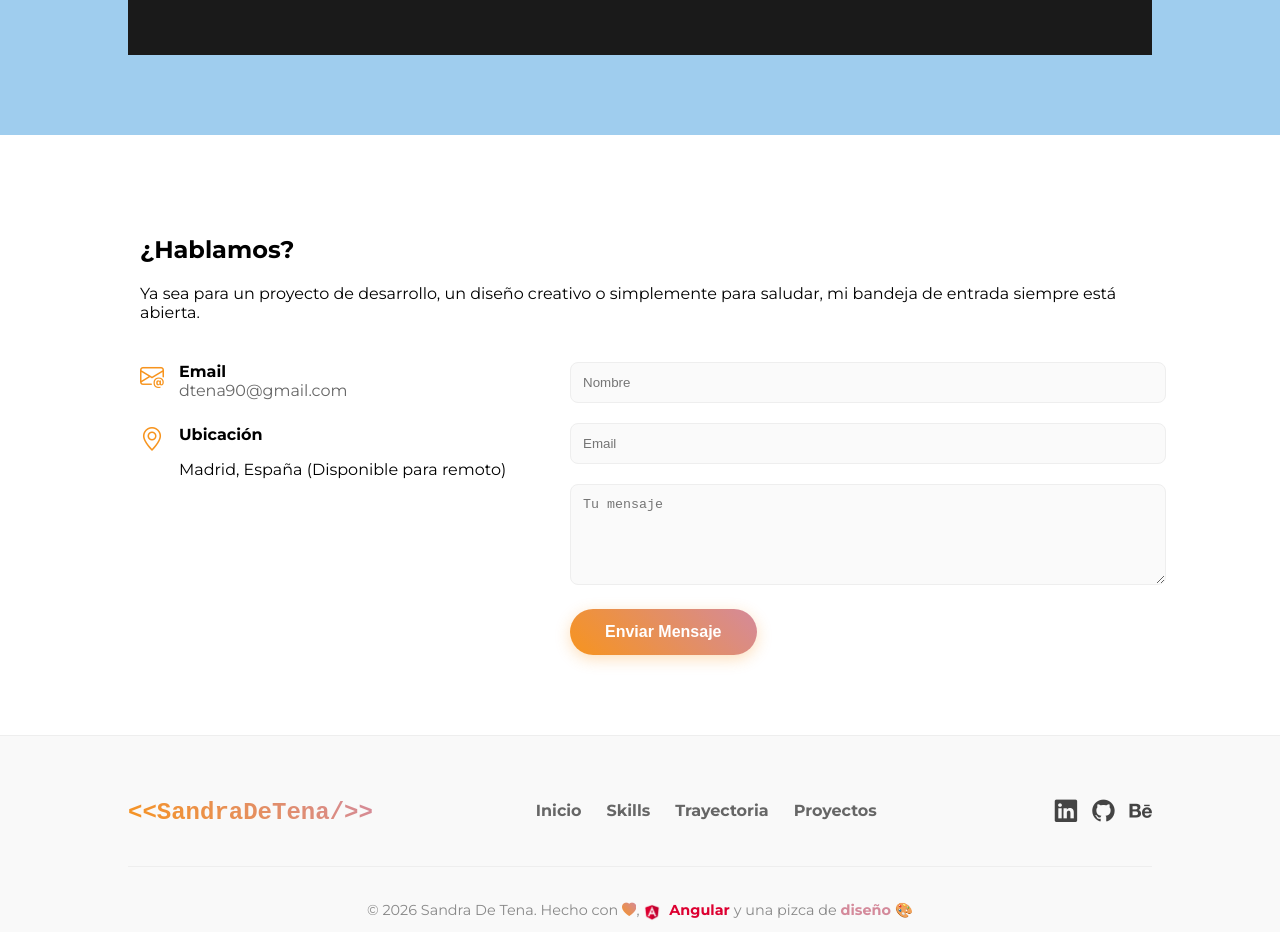
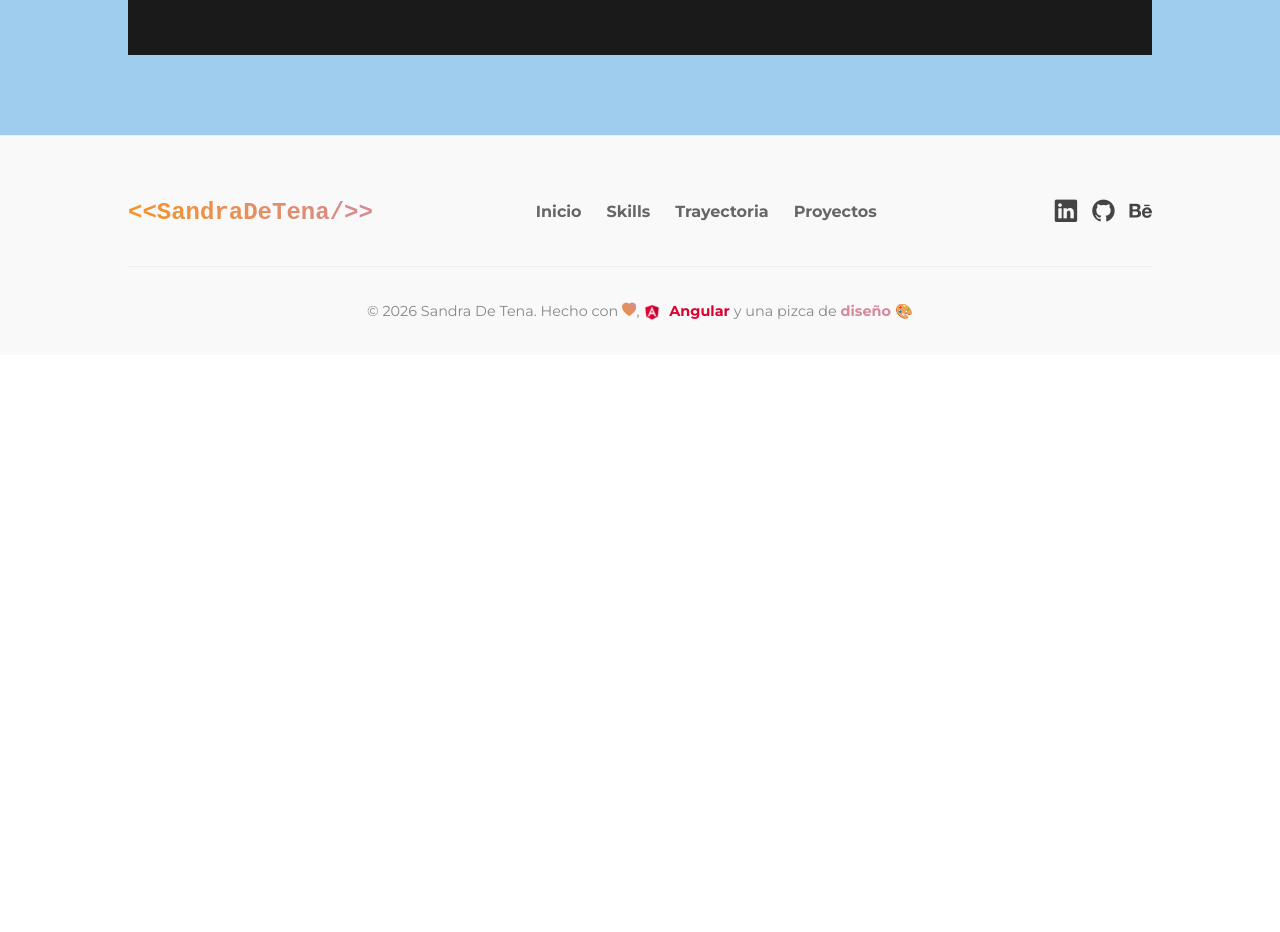
Before and after one commit to SandraDeTena/Portfolio_Web_Sandra, an Angular app: page / in a window 1280 px wide. Shown: the part 5360-6292 px from the top of the page. After the commit the page ends 5715 px from the top, so only its background shows below. Built offline with nearby package versions, Linux system fonts and the light colour scheme.

Commit message:
fix: quitar la section de ¿hablamos? en el html

```diff
--- a/src/app/features/home/home.html
+++ b/src/app/features/home/home.html
@@ -477,7 +477,7 @@
 </section>
 
 <!-- /* Esto es el CONTACTO y el FOOTER*/ -->
-<section id="contacto" class="contact-section">
+<!-- <section id="contacto" class="contact-section">
   <div class="contact-container">
     <h2 class="section-title">¿Hablamos?</h2>
     <p class="contact-subtitle">
@@ -507,7 +507,6 @@
         action="https://formspree.io/f/xyzkpora"
         method="POST"
         class="contact-form">
-
         <div class="form-group">
           <input type="text" name="name" placeholder="Nombre" required>
         </div>
@@ -524,7 +523,7 @@
       </form>
     </div>
   </div>
-</section>
+</section> -->
 
 <footer class="main-footer">
   <div class="footer-content">
```
Lines whose indentation alone changed are shown as unchanged.
